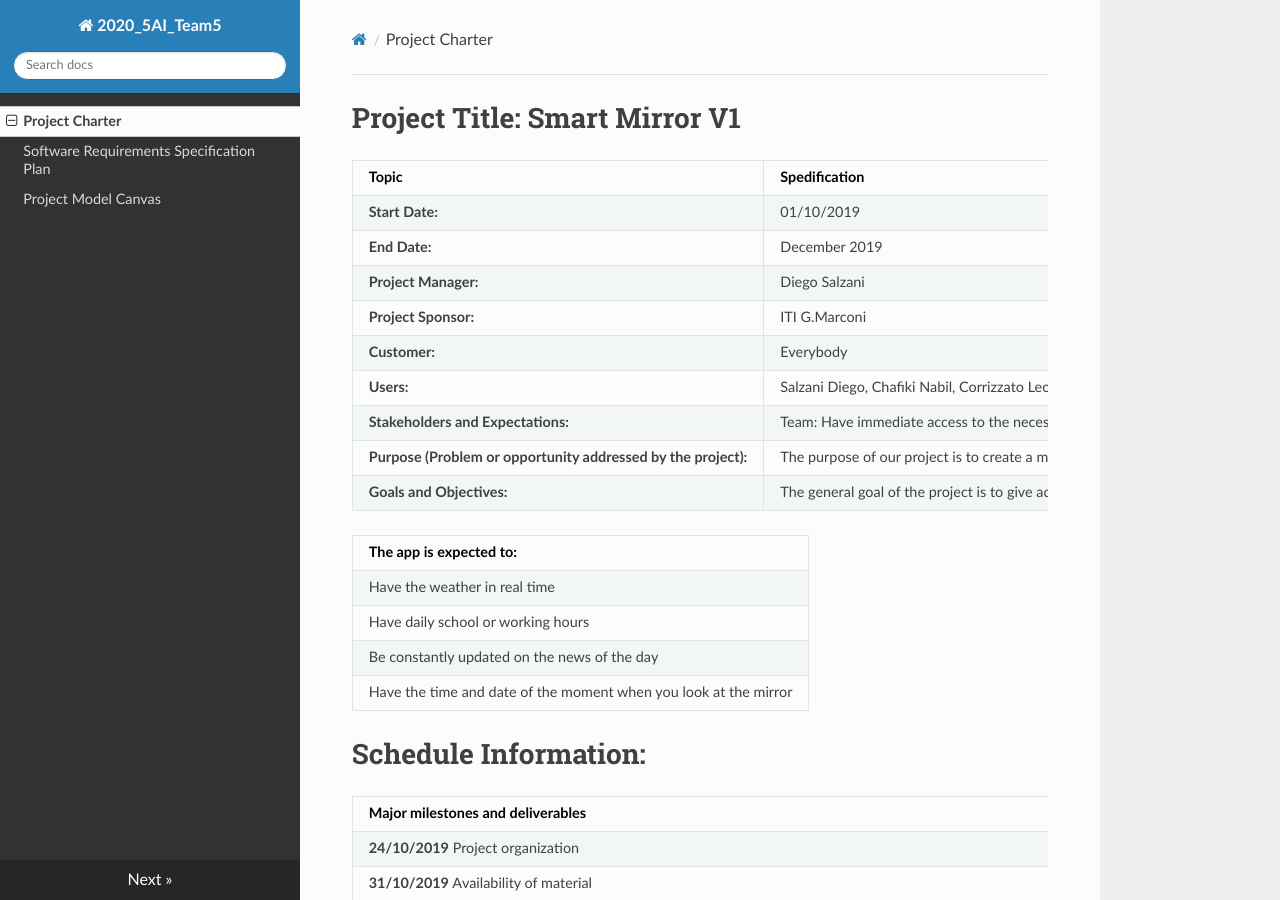
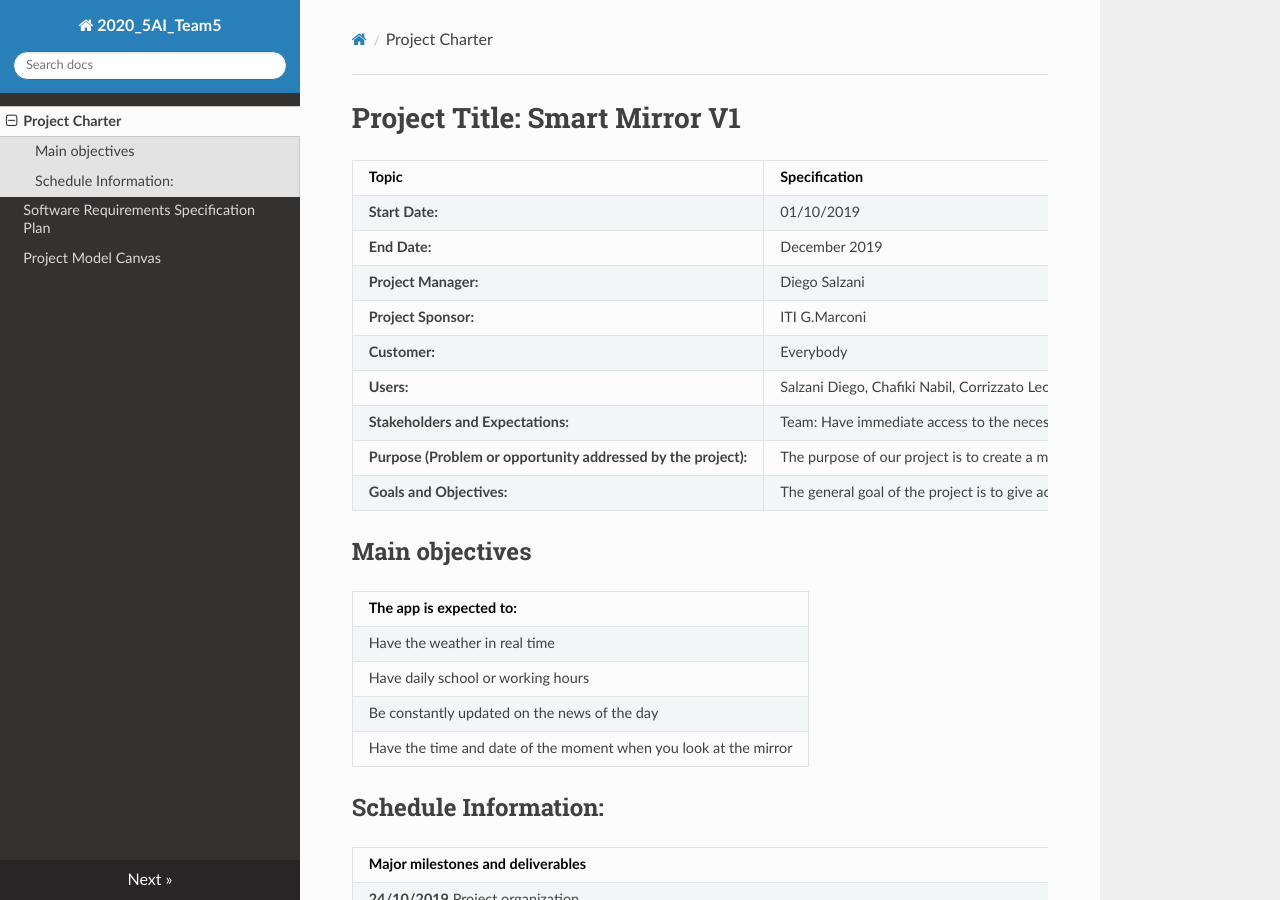
Before and after one commit to diegosalzani/smartmirror_5ai_team5, an MkDocs documentation site: the page built from docs/Project Charter.md, in a window 1280 px wide and 900 px high. Built offline with MkDocs 1.6.1, drawn with Linux system fonts in a browser that asks for light colours; nearby versions of some CDN libraries.

Commit message:
Update Project Charter.md

```diff
--- a/docs/Project Charter.md
+++ b/docs/Project Charter.md
@@ -1,6 +1,6 @@
 # Project Title:  Smart Mirror V1
 
-| Topic | Spedification |
+| Topic | Specification |
 | ----- | ------------- |
 | **Start Date:** | 01/10/2019 |
 | **End Date:** | December 2019 |
@@ -12,6 +12,7 @@
 | **Purpose (Problem or opportunity addressed by the project):** | The purpose of our project is to create a mirror capable of providing have immediate access to the necessary information about the weather, working hours or school hours and the main news of the day. |
 | **Goals and Objectives:** | The general goal of the project is to give access to the news of the day that have happened in the world, ensure the weather in real time and view working hours or school hours whenever any person is reflected in the mirror |
 
+## Main objectives
 | **The app is expected to:** |
 | --------------------------- |
 | Have the weather in real time |
@@ -19,7 +20,7 @@
 | Be constantly updated on the news of the day |
 | Have the time and date of the moment when you look at the mirror |
 
-# Schedule Information:
+## Schedule Information:
 | **Major milestones and deliverables** |
 | ------------------------------------ |
 | **24/10/2019**  Project organization |
```
